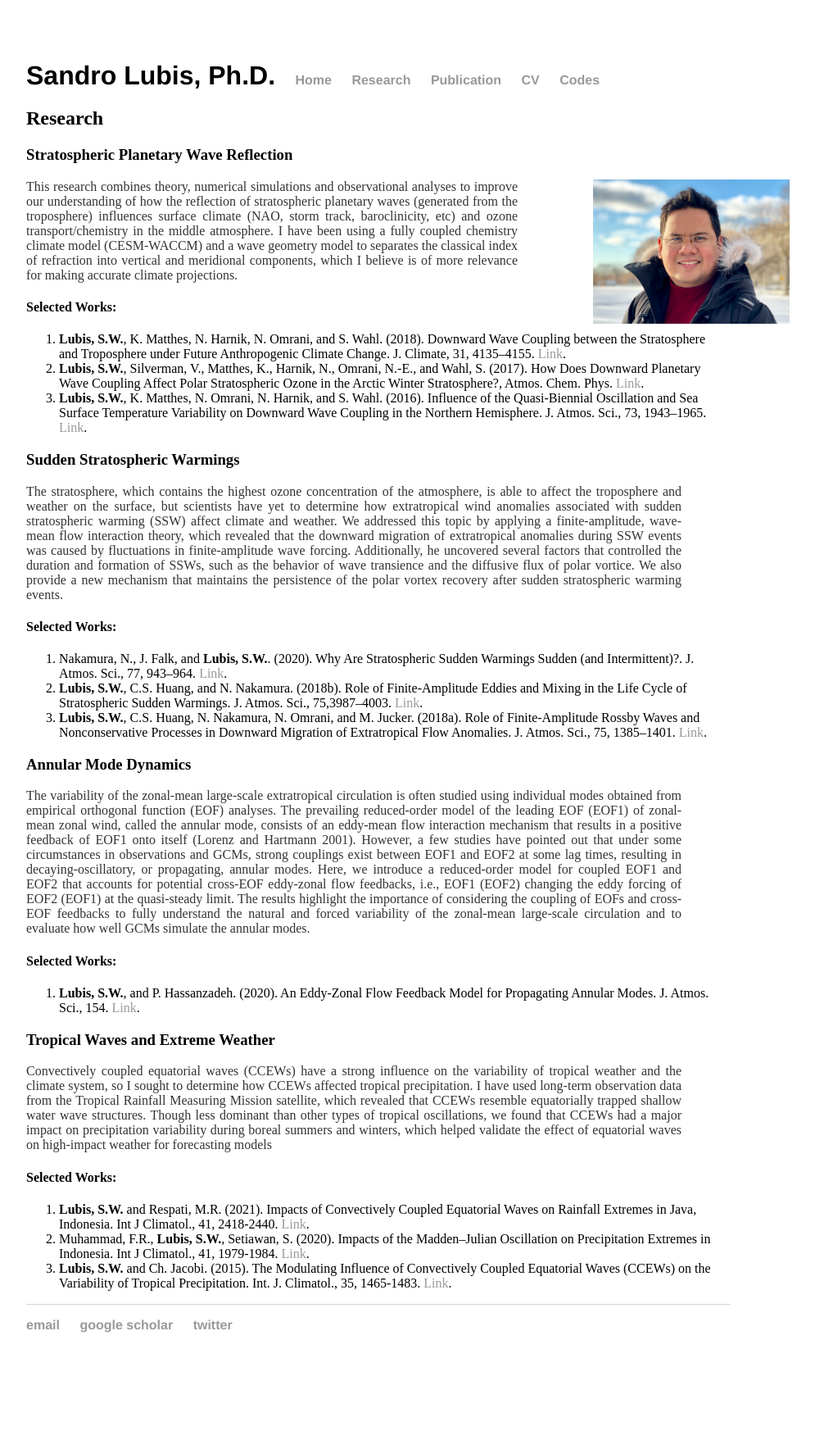
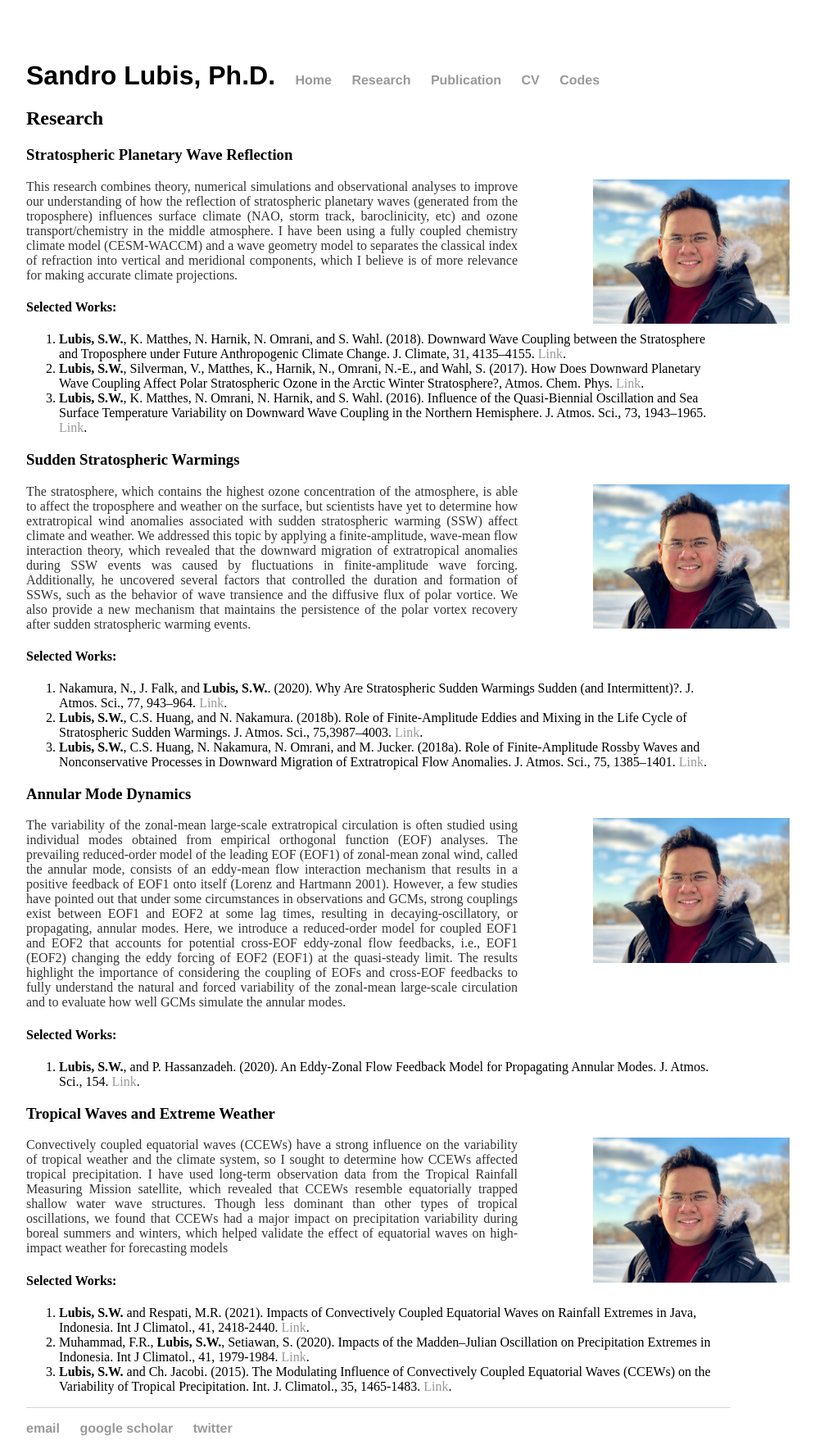
Before and after one commit to sandrolubis/sandrolubis.github.io, a Jekyll site: the page built from research/index.html, in a window 1280 px wide. Shown: the whole page at 82% size, without its empty margins (276-1271 px from the left). Built offline with Jekyll 4.4.1, drawn with Linux system fonts in a browser that asks for light colours; before the commit the page ends 1642 px from its top, so only the background shows below that.

Commit message:
Update index.html

```diff
--- a/research/index.html
+++ b/research/index.html
@@ -22,7 +22,8 @@ title: Research Interests | Sandro Lubis
 
 
 			<h3>Sudden Stratospheric Warmings</h3>
-			<p><font size=3>  The stratosphere, which contains the highest ozone concentration of the atmosphere, is able to affect the troposphere and weather on the surface,
+			<img src="https://sandrolubis.github.io/assets/images/profile.jpg" alt="Fig 2" style="position:absolute; left:1000px; width:240px">
+			<p class="indented", style="width:600px"><font size=3>  The stratosphere, which contains the highest ozone concentration of the atmosphere, is able to affect the troposphere and weather on the surface,
 				but scientists have yet to determine how extratropical wind anomalies associated with sudden stratospheric warming (SSW) affect climate and weather.
 				We addressed this topic by applying a finite-amplitude, wave-mean flow interaction theory, which revealed that the downward migration of extratropical anomalies during SSW events was caused by fluctuations in finite-amplitude wave forcing. Additionally, he uncovered several factors that
 				controlled the duration and formation of SSWs, such as the behavior of wave transience and the diffusive flux of polar vortice. We also provide a new mechanism that maintains the persistence of
@@ -40,7 +41,8 @@ title: Research Interests | Sandro Lubis
 
 
 			<h3>Annular Mode Dynamics</h3>
-			<p class="indented"><font size=3>
+			<img src="https://sandrolubis.github.io/assets/images/profile.jpg" alt="Fig 3" style="position:absolute; left:1000px; width:240px">
+			<p class="indented", style="width:600px"><font size=3>
 				The variability of the zonal-mean large-scale extratropical circulation is often studied using individual modes obtained from empirical orthogonal function (EOF) analyses.
 				The prevailing reduced-order model of the leading EOF (EOF1) of zonal-mean zonal wind, called the annular mode, consists of an eddy-mean flow interaction mechanism that results
 				in a positive feedback of EOF1 onto itself (Lorenz and Hartmann 2001). However, a few studies have pointed out that under some circumstances in observations and GCMs, strong couplings
@@ -53,7 +55,8 @@ title: Research Interests | Sandro Lubis
 
 
 			<h3>Tropical Waves and Extreme Weather</h3>
-			<p class="indented"><font size=3> Convectively coupled equatorial waves (CCEWs) have a strong influence on the variability of
+			<img src="https://sandrolubis.github.io/assets/images/profile.jpg" alt="Fig 4" style="position:absolute; left:1000px; width:240px">
+			<p class="indented", style="width:600px"><font size=3> Convectively coupled equatorial waves (CCEWs) have a strong influence on the variability of
 				tropical weather and the climate system, so I sought to determine how CCEWs affected tropical precipitation.
 				I have used long-term observation data from the Tropical Rainfall Measuring Mission satellite, which revealed that CCEWs resemble
 				equatorially trapped shallow water wave structures. Though less dominant than other types of tropical oscillations,
```
